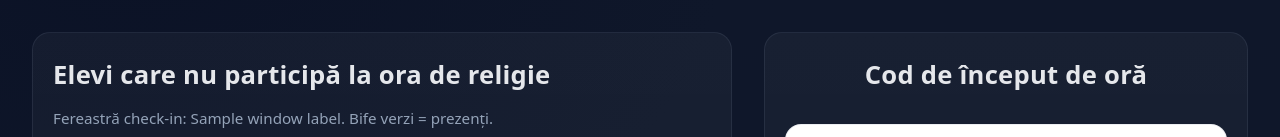
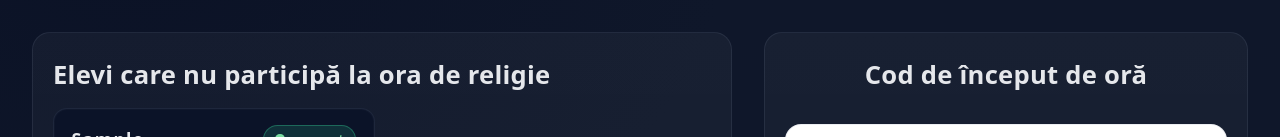
Before and after one commit to CostinMirescu/sala_alternativa, a Flask app: template templates/monitor.html in a window 1280 px wide. Shown: the part 144-281 px from the top of the page. Run offline with Flask 3, Linux system fonts and the light colour scheme; the template is opened without the code that fills it: most values are stand-ins (such as "Sample title", 1, 10 or a date in 2020).

```diff
--- a/templates/monitor.html
+++ b/templates/monitor.html
@@ -20,7 +20,7 @@
     <main class="main">
         <section class="card" aria-labelledby="list-coduri">
             <h2 id="list-coduri">Elevi care nu participă la ora de religie</h2>
-            <p class="sub">Fereastră check‑in: {{ window_label }}. Bife verzi = prezenți.</p>
+<!--            <p class="sub">Fereastră check‑in: {{ window_label }}. Bife verzi = prezenți.</p>-->
             <div class="codes" role="list">
                 {% for c in codes %}
                 <div class="code" role="listitem">
```
